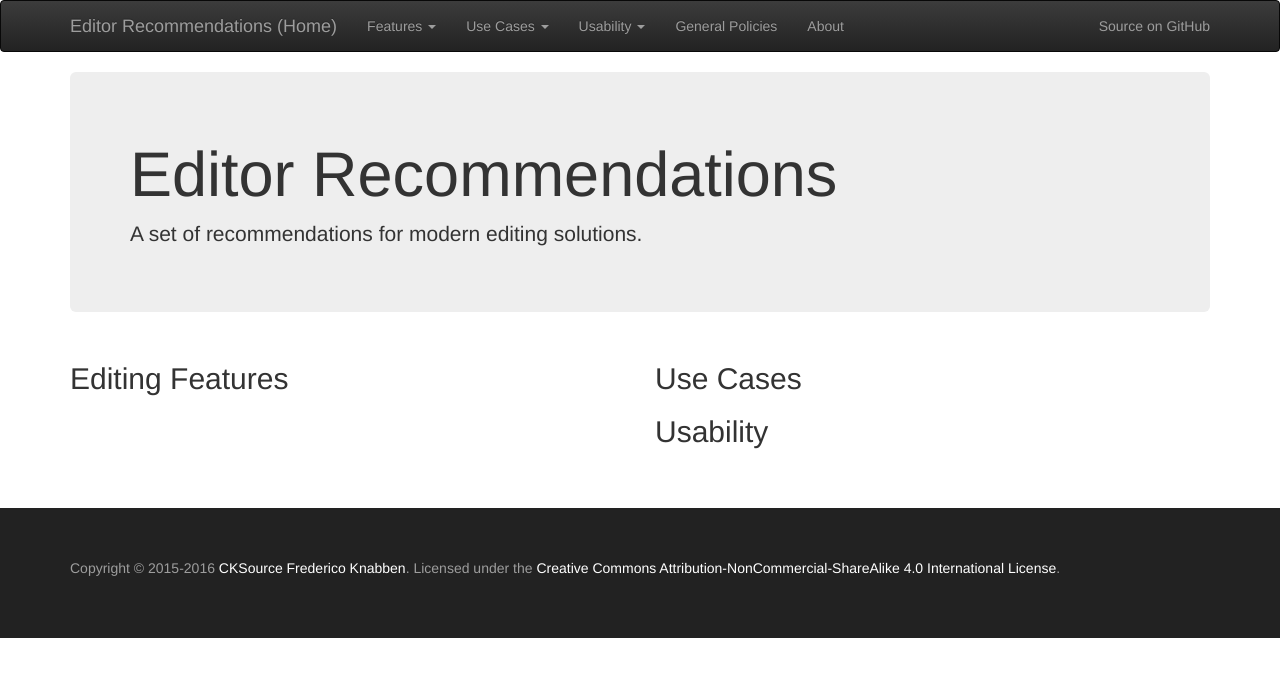
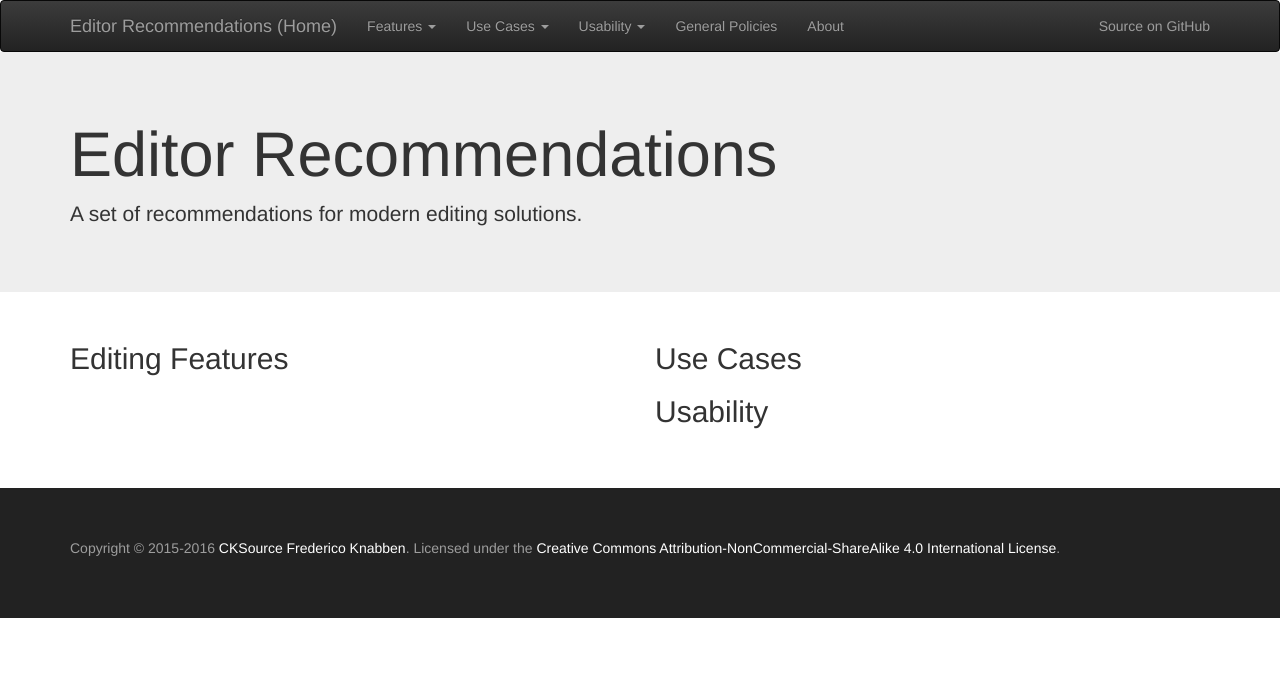
Before and after one commit to ckeditor/editor-recommendations, a Jekyll site: the page built from index.md, in a window 1280 px wide. Shown: the top 677 px of the page. Built offline with Jekyll 4.4.1, drawn with Linux system fonts in a browser that asks for light colours; nearby versions of some CDN libraries.

Commit message:
Refs #24 Visual improvements
 Change header (callout) into jumbotron version
 (full width background as under header and footer)

```diff
--- a/_includes/home-jumbotron.html
+++ b/_includes/home-jumbotron.html
@@ -1,4 +1,6 @@
 <div class="jumbotron">
-    <h1>Editor Recommendations</h1>
-    <p>A set of recommendations for modern editing solutions.</p>
+    <div class="container">
+        <h1>Editor Recommendations</h1>
+        <p>A set of recommendations for modern editing solutions.</p>
+    </div>
 </div>
--- a/_layouts/default.html
+++ b/_layouts/default.html
@@ -69,6 +69,9 @@
     </div>
 </nav>
 
+{% if page.jumbotron %}
+    {% include home-jumbotron.html %}
+{% endif %}
 
 <div class="container">
 
--- a/index.md
+++ b/index.md
@@ -1,9 +1,8 @@
 ---
 title: Home
 layout: default
+jumbotron: true
 ---
-
-{% include home-jumbotron.html %}
 
 {% capture usecases %}
 
--- a/styles/custom.css
+++ b/styles/custom.css
@@ -8,3 +8,6 @@
 .footer a {
   color: #fff;
 }
+.navbar:not(.navbar-fixed-top){
+  margin-bottom: 0;
+}
```
